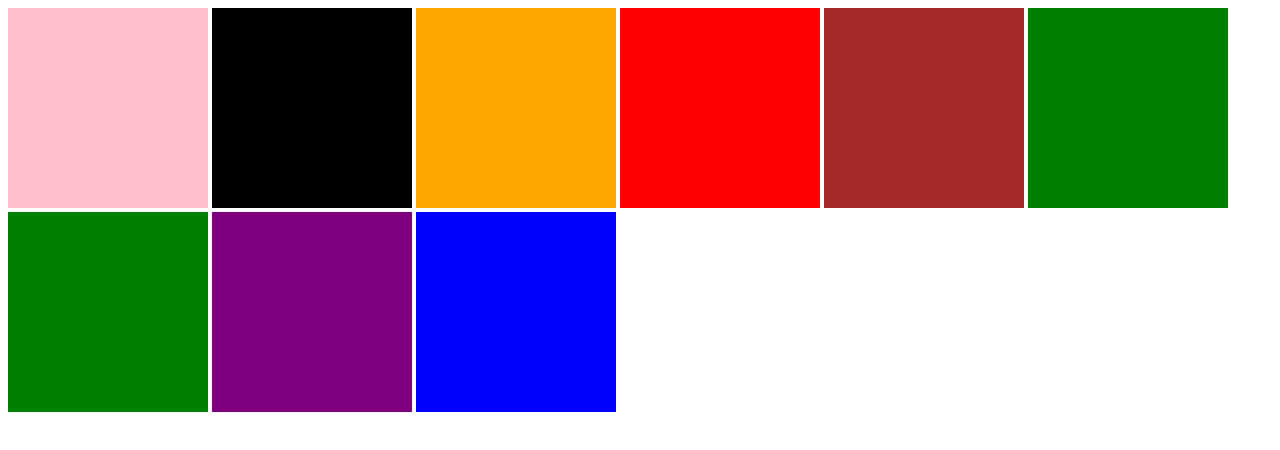
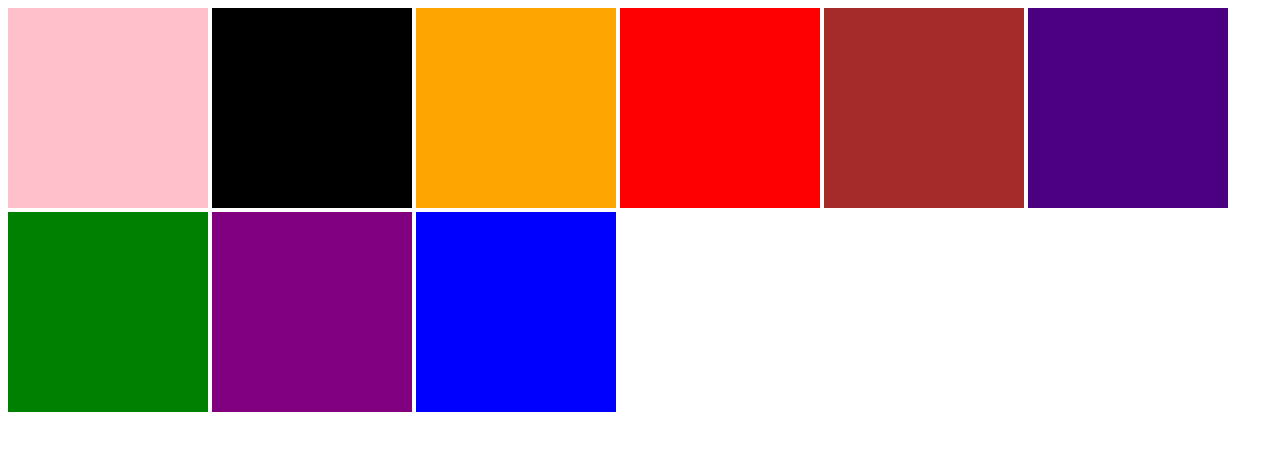
Before and after one commit to Angelina1905/Wikimedium, a plain HTML site: page dz1js.html in a window 1280 px wide. Both pictures are taken after a click on the element 1128 px from the left and 108 px from the top of the page. Drawn offline with nearby package versions, Linux system fonts and the light colour scheme.

Commit message:
Update dz1js.html

```diff
--- a/dz1js.html
+++ b/dz1js.html
@@ -50,6 +50,16 @@
   display: none;
   top: -85px;
 }
+.violet {
+  background-color: #4B0082;
+  border-radius: 80%;
+}
+.sharper {
+  border-radius: 0%;
+}
+.green {
+  background: green;
+}
 </style>
 
 <script>
@@ -86,6 +96,13 @@ $(".orange").click(function(){
             $(this).next(".grey").animate({opacity: "hide", top: "-85"}, "fast");
         });
 
+        $(".violet").click(function () {
+          if ($(".violet").hasClass("sharper")) {
+            $(".green").toggleClass("rounder");
+          }
+          $(this).toggleClass("sharper");
+        });
+
   });
 </script>
   </head>
@@ -100,9 +117,9 @@ $(".orange").click(function(){
 </div>
 <div class="box brown">
 </div>
-<div class="box">
+<div class="box violet">
 </div>
-<div class="box">
+<div class="box green">
 </div>
 <div class="box purple">
 </div>
```
